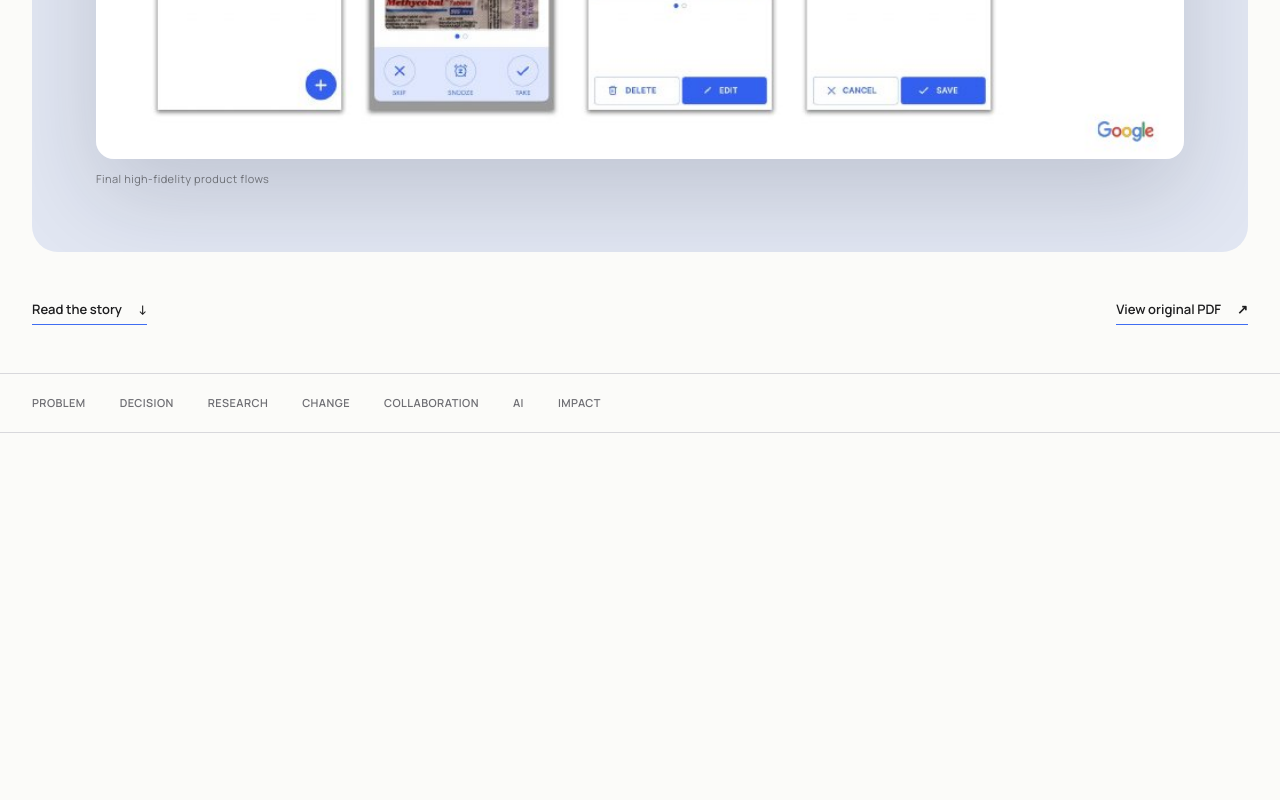
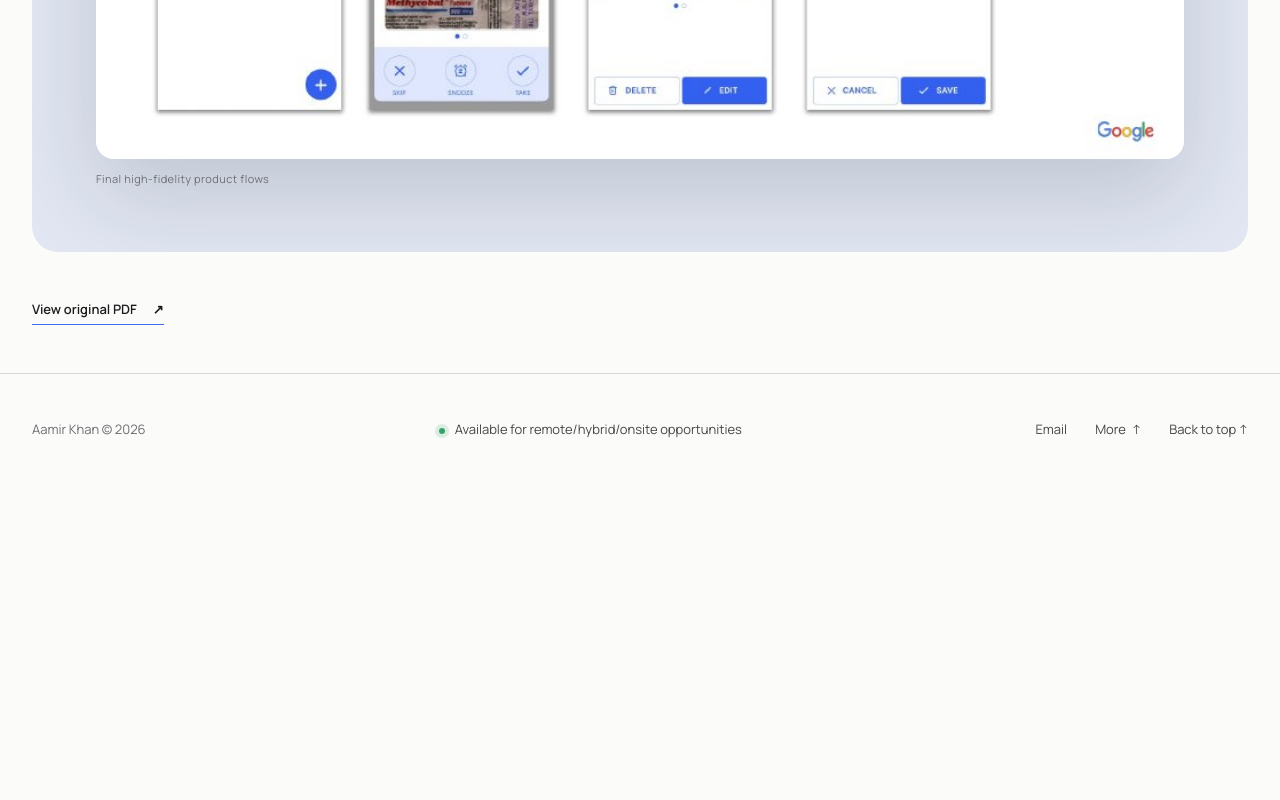
Before and after one commit to aamirsofficials/portfolio, a Next.js app: page /work/medicine-reminder in a window 1280 px wide. Shown: the part 1077-1877 px from the top of the page. After the commit the page ends 1561 px from the top, so only its background shows below. Built offline with nearby package versions, Linux system fonts and the light colour scheme.

Commit message:
reminder app pdf update

```diff
--- a/app/components/case-study/CaseStudyTemplate.tsx
+++ b/app/components/case-study/CaseStudyTemplate.tsx
@@ -26,6 +26,7 @@ function Visual({ visual, className = "" }: { visual: CaseStudyVisual; className
 
 export default function CaseStudyTemplate({ project }: { project: CaseStudy }) {
   const caseStyle = { "--case-accent": project.accent } as CSSProperties;
+  const isMedicineReminder = project.slug === "medicine-reminder";
 
   return (
     <main className="case-study-page" id="top" style={caseStyle}>
@@ -49,11 +50,13 @@ export default function CaseStudyTemplate({ project }: { project: CaseStudy }) {
           </dl>
           <Visual visual={project.hero} className="cs-hero-visual" />
           <div className="cs-hero-actions">
-            <a href="#overview">Read the story <span aria-hidden="true">↓</span></a>
+            {!isMedicineReminder && <a href="#overview">Read the story <span aria-hidden="true">↓</span></a>}
             {project.sourcePdf && <a href={project.sourcePdf} target="_blank" rel="noreferrer">View original PDF <span aria-hidden="true">↗</span></a>}
           </div>
         </section>
 
+        {!isMedicineReminder && (
+          <>
         <nav className="cs-story-nav" aria-label="Case study sections">
           <div className="cs-shell">
             {(project.navigation ?? ["Overview", "Problem", "Discovery", "Decisions", "Validation", "Solution", "Outcome"].map(label => ({ label, href: `#${label.toLowerCase()}` }))).map(item => <a key={item.label} href={item.href}>{item.label}</a>)}
@@ -183,6 +186,8 @@ export default function CaseStudyTemplate({ project }: { project: CaseStudy }) {
         <section className="cs-portfolio-return cs-shell">
           <Link className="button button-primary button-large" href="/#work">Back to portfolio <span aria-hidden="true">↗</span></Link>
         </section>
+          </>
+        )}
       </article>
       <PortfolioFooter />
     </main>
```
Also changed, not shown: 1 other file (tests, documents, lock files or other folders).
